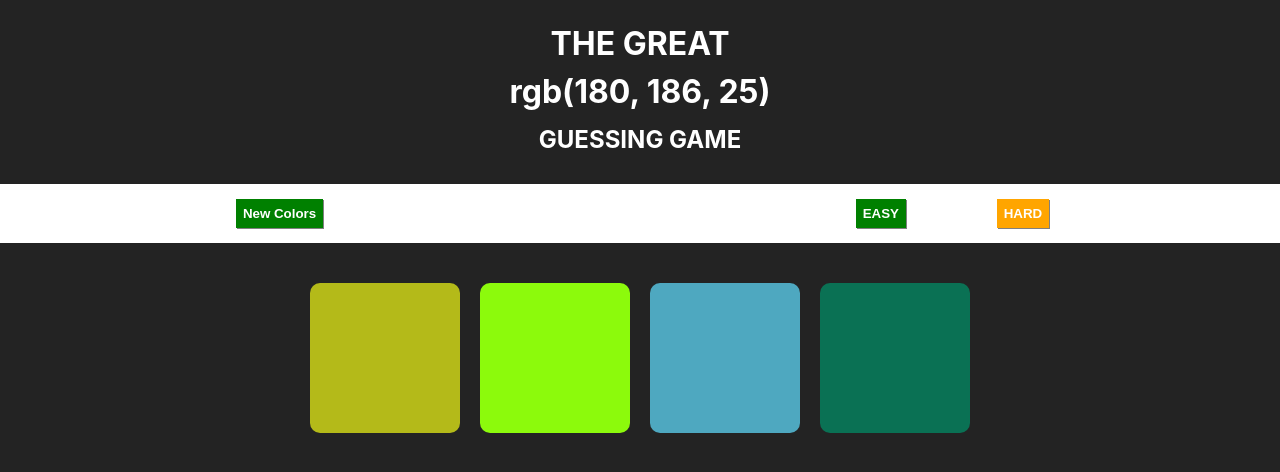
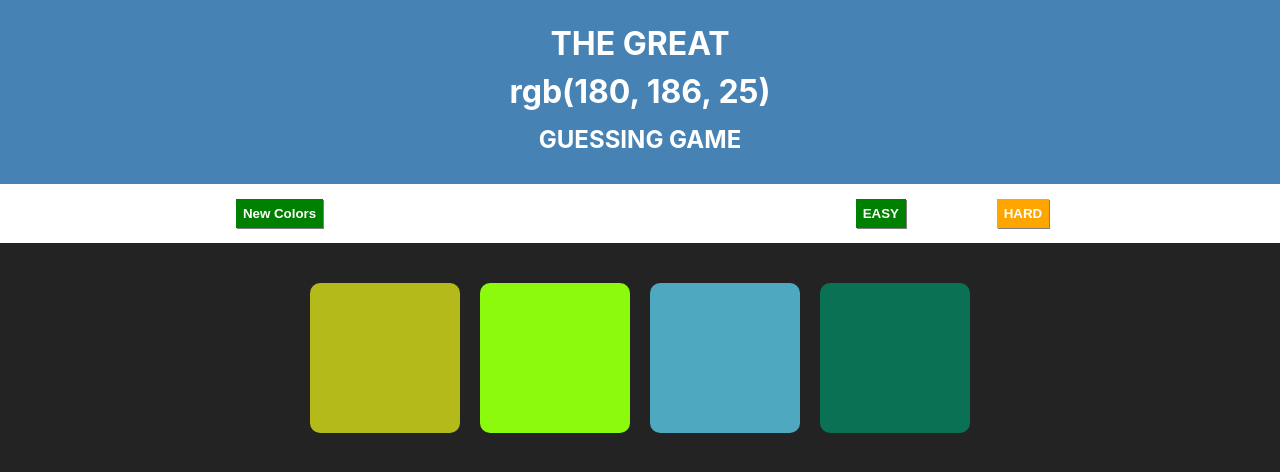
Before and after one commit to Bentike/rgb-game, a React (Create React App) app: page / in a window 1280 px wide. Shown: the top 472 px of the page. Built offline with nearby package versions, Linux system fonts and the light colour scheme.

Commit message:
added SET_HEADER_BG to constants

```diff
--- a/src/App.js
+++ b/src/App.js
@@ -22,6 +22,7 @@ const mapStateToProps = (state) => {
       newColors: state.newColors,
       message: state.message,
       targetColor: state.targetColor,
+      headerBackground: state.headerBg
    }
 }
 
@@ -69,7 +70,7 @@ function App({getColor,
               setEasy,
               setHard,
               setColor,
-              colors,
+              headerBackground,
               message,
               setTarget,
               targetColor,
@@ -82,7 +83,7 @@ function App({getColor,
 
   return (
     <div className="App">
-      <Header rgb={targetColor}/>
+      <Header rgb={targetColor} bg={headerBackground}/>
       <Buttons
         setHard={setHard}
         setEasy={setEasy}
--- a/src/Components/Header.js
+++ b/src/Components/Header.js
@@ -1,9 +1,15 @@
 import React from 'react';
 import './Styles/Header.css';
 
+
 function Header({rgb, bg}) {
+
+  const style = {
+    backgroundColor: bg
+ }
+
   return (
-    <div className='header' style={{backgroundColor: bg}}>
+    <div className='header' style={style}>
         <h1>THE GREAT</h1>
         <h1>{rgb}</h1>
         <h2>GUESSING GAME</h2>
--- a/src/constants.js
+++ b/src/constants.js
@@ -7,3 +7,4 @@ export const SET_MESSAGE = "SET_MESSAGE";
 export const CLEAR_MESSAGE = "CLEAR_MESSAGE";
 export const SET_TARGET_COLOR = "SET_TARGET_COLOR";
 export const HIDE_BOX = "HIDE_BOX";
+export const SET_HEADER_BG = "SET_HEADER_BG";
--- a/src/reducers.js
+++ b/src/reducers.js
@@ -45,7 +45,7 @@ const initialState = {
     targetColor: '',
     level: 'easy',
     message: '',
-    headerBg: 'stealblue'
+    headerBg: 'steelblue'
 }
 
 export const boxColorReducer = (state = initialState, action) => {
```
